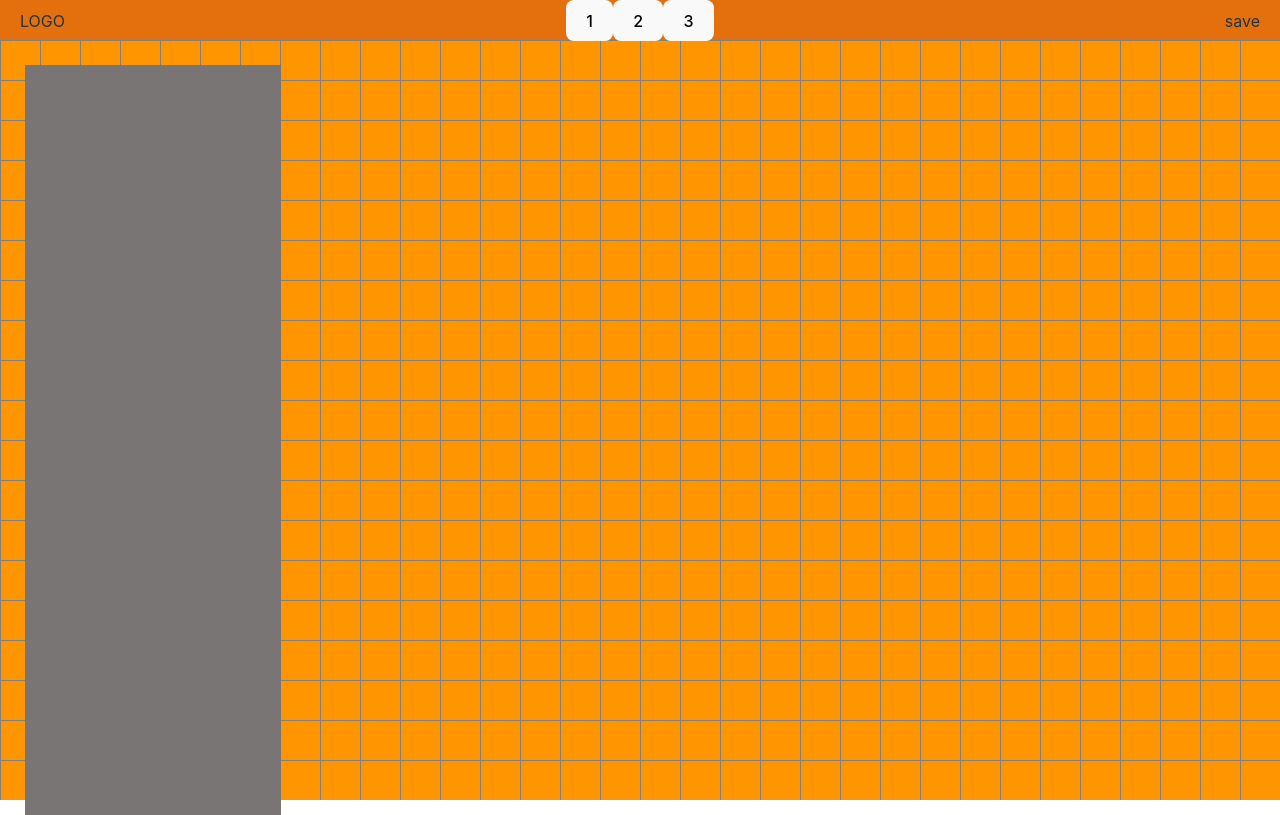
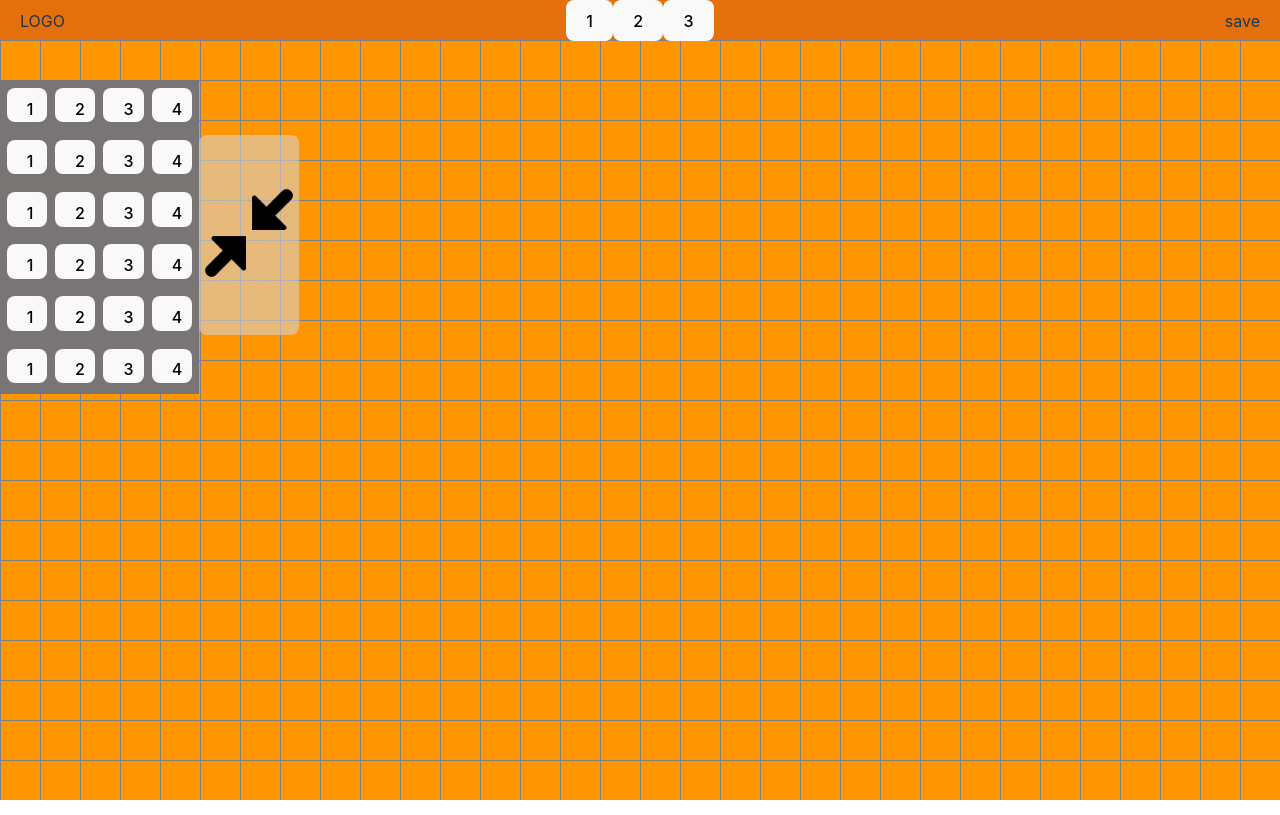
Before and after one commit to aandrepingu/FoCSTools, a React (Vite) app in the folder FoCSTools Site/: page / in a window 1280 px wide. Built offline with nearby package versions, Linux system fonts and the light colour scheme.

Commit message:
SideBar Collapse Button

```diff
--- a/FoCSTools Site/src/components/Sidebar.css
+++ b/FoCSTools Site/src/components/Sidebar.css
@@ -1,10 +1,32 @@
 .sidebar {
-    position: absolute;
-    display: grid;
-    top: 65px;
-    left: 25px;
-    min-width: 20%;
-    height: 750px;
-    align-items: normal;
-    background-color: #797575;
-  }
+  display: grid;
+  min-width: 25%;
+  height: 100%;
+  align-items: normal;
+  background-color: #797575;
+}
+
+.sidebar_Button {
+  position: relative;
+  /*border: 5px;*/
+  height: 70%;
+  width: 20%;
+  margin: 2%;
+}
+
+.sidebar_Minimize_Button {
+  position: absolute;
+  background-color: #d6d6d694;
+  /*border: 5px;*/
+  height: 200px;
+  width: 100px;
+  top: 55px;
+}
+
+.flexBox {
+  position: absolute;
+  display: flex;
+  flex-direction: row;
+  left: 0;
+  top: 10%;
+}
--- a/FoCSTools Site/src/components/Sidebar.tsx
+++ b/FoCSTools Site/src/components/Sidebar.tsx
@@ -1,11 +1,74 @@
+import { useState } from "react";
 import "./Sidebar.css";
 
 export default function Sidebar() {
-    return (
-      <>
-        <div className="sidebar" style={{paddingLeft: "0px"}}>
+  const [show, setShow] = useState(true);
+  function myfunction() {
+    console.log("CLICKED");
+  }
+  function handleClick() {
+    setShow(!show);
+    myfunction();
+  }
+  return (
+    <>
+      <div className="flexBox">
+        {show && (
+          <div className="sidebar" style={{ paddingLeft: "0px" }}>
+            <div style={{ paddingTop: "4px" }}>
+              <button className="sidebar_Button">1</button>
+              <button className="sidebar_Button">2</button>
+              <button className="sidebar_Button">3</button>
+              <button className="sidebar_Button">4</button>
+            </div>
+            <div style={{ paddingTop: "3px" }}>
+              <button className="sidebar_Button">1</button>
+              <button className="sidebar_Button">2</button>
+              <button className="sidebar_Button">3</button>
+              <button className="sidebar_Button">4</button>
+            </div>
+            <div style={{ paddingTop: "3px" }}>
+              <button className="sidebar_Button">1</button>
+              <button className="sidebar_Button">2</button>
+              <button className="sidebar_Button">3</button>
+              <button className="sidebar_Button">4</button>
+            </div>
+            <div style={{ paddingTop: "3px" }}>
+              <button className="sidebar_Button">1</button>
+              <button className="sidebar_Button">2</button>
+              <button className="sidebar_Button">3</button>
+              <button className="sidebar_Button">4</button>
+            </div>
+            <div style={{ paddingTop: "3px" }}>
+              <button className="sidebar_Button">1</button>
+              <button className="sidebar_Button">2</button>
+              <button className="sidebar_Button">3</button>
+              <button className="sidebar_Button">4</button>
+            </div>
+            <div style={{ paddingTop: "3px" }}>
+              <button className="sidebar_Button">1</button>
+              <button className="sidebar_Button">2</button>
+              <button className="sidebar_Button">3</button>
+              <button className="sidebar_Button">4</button>
+            </div>
+          </div>
+        )}
 
+        <div>
+          <button className="sidebar_Minimize_Button" onClick={handleClick}>
+            <img
+              style={{
+                width: "100",
+                height: "100px",
+                position: "relative",
+                left: "-20px",
+              }}
+              src="./minimize.png"
+              alt="my image"
+            />
+          </button>
         </div>
-      </>
-    );
-  }
+      </div>
+    </>
+  );
+}
```
Also changed, not shown: FoCSTools Site/public/minimize.png (added).
